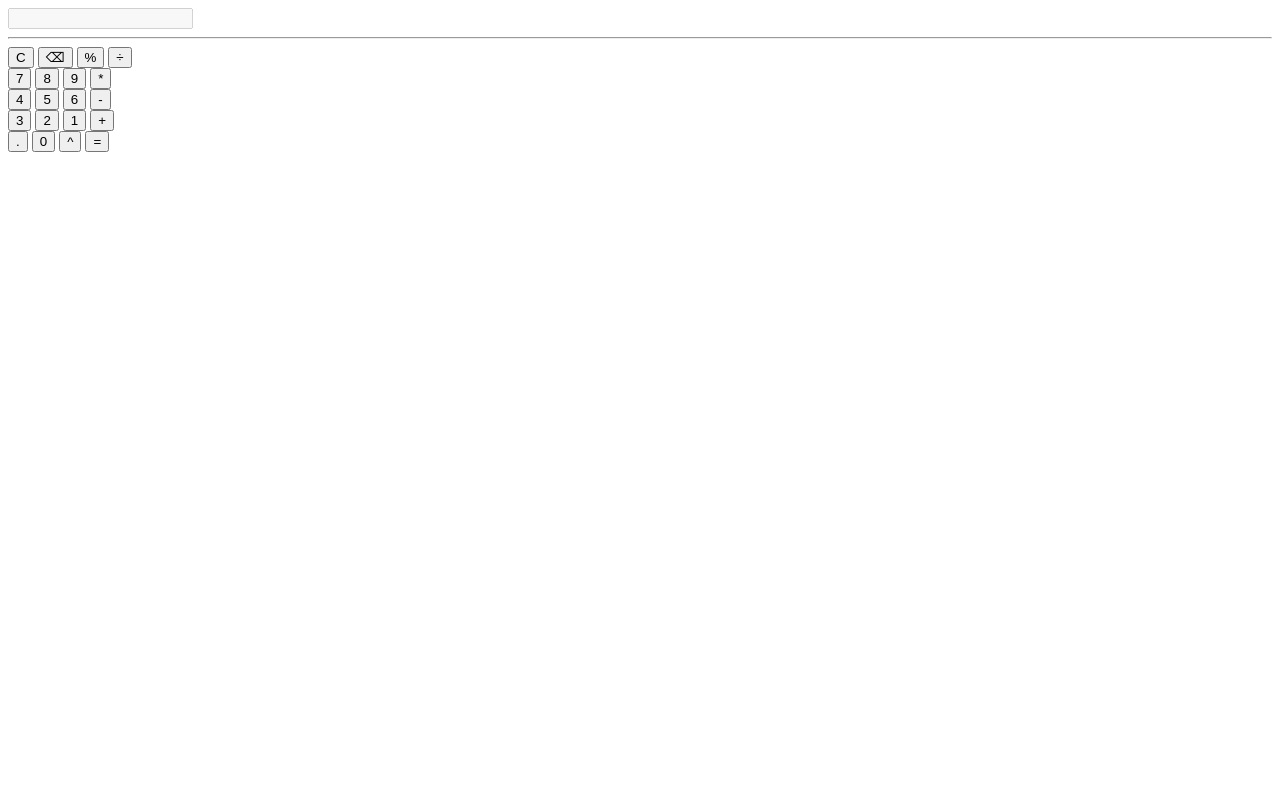
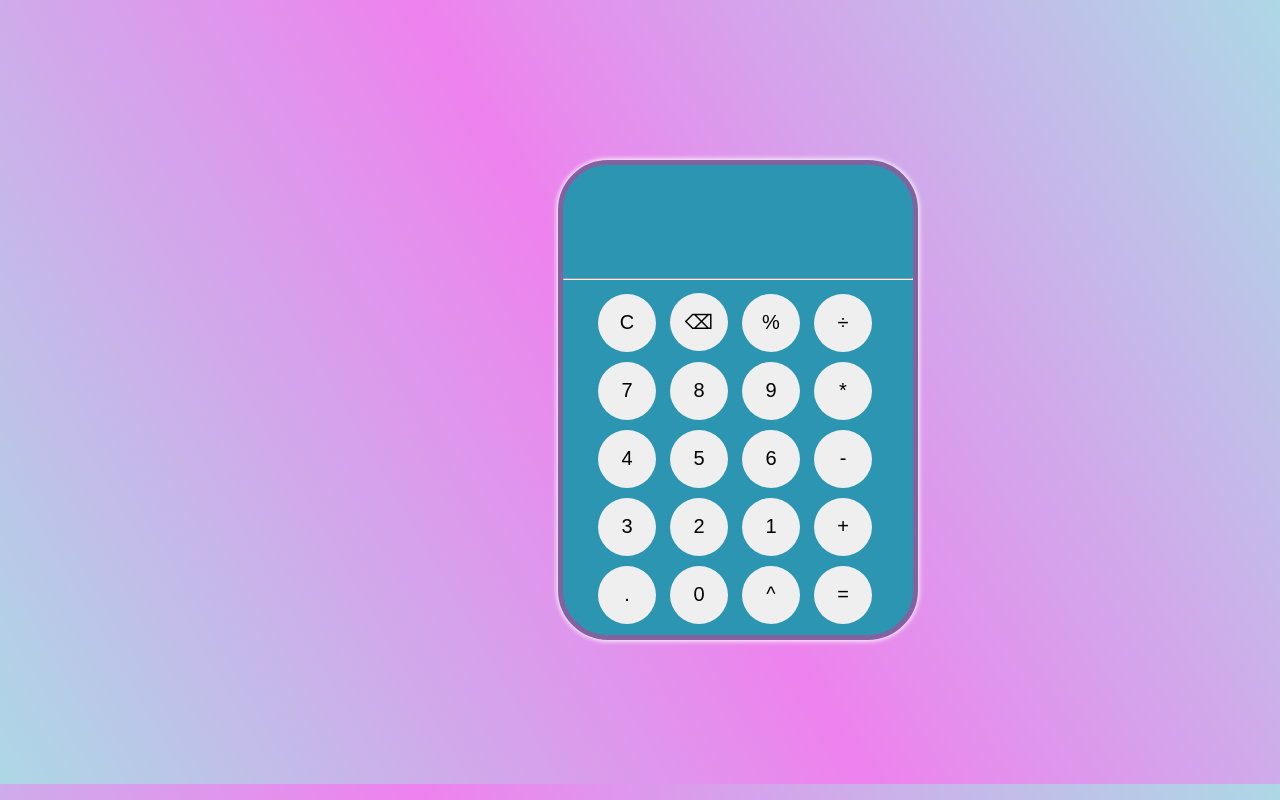
Before and after one commit to Assertivedreamer/cal, a plain HTML site: page index.html in a window 1280 px wide. Drawn offline with Linux system fonts and the light colour scheme.

Commit message:
first commit

```diff
--- a/index.html
+++ b/index.html
@@ -5,7 +5,7 @@
   <meta charset="UTF-8">
   <meta name="viewport" content="width=device-width, initial-scale=1.0">
   <title>Document</title>
-  <link rel="stylesheet" href="cal.css">
+  <link rel="stylesheet" href="index.css">
 </head>
 
 <body>
```
